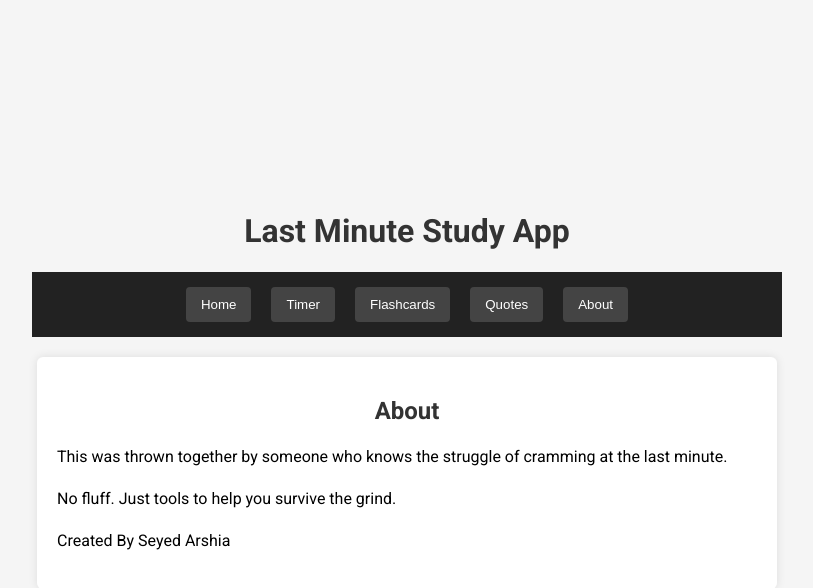
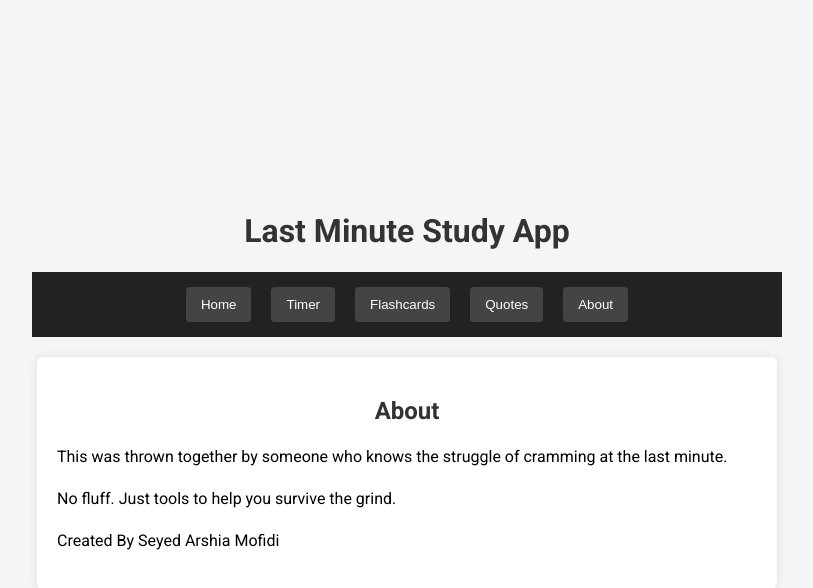
Before and after one commit to Varahran/uniii, a React (Create React App) app in the folder last-minute-study-app/: page / in a window 1280 px wide. Both pictures are taken after a click on the button "About". Shown: the top 588 px of the page, without its empty margins (253-1066 px from the left). Built offline with nearby package versions, Linux system fonts and the light colour scheme.

Commit message:
Update App.js

```diff
--- a/last-minute-study-app/src/App.js
+++ b/last-minute-study-app/src/App.js
@@ -136,7 +136,7 @@ export default function App() {
             <h2>About</h2>
             <p>This was thrown together by someone who knows the struggle of cramming at the last minute.</p>
             <p>No fluff. Just tools to help you survive the grind.</p>
-            <p>Created By Seyed Arshia</p>
+            <p>Created By Seyed Arshia Mofidi</p>
           </section>
         )}
       </main>
```
